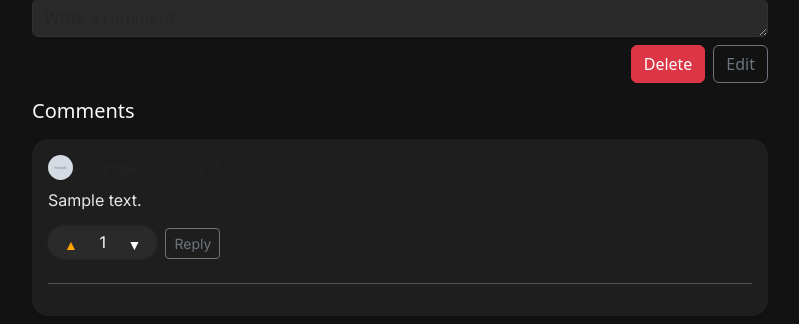
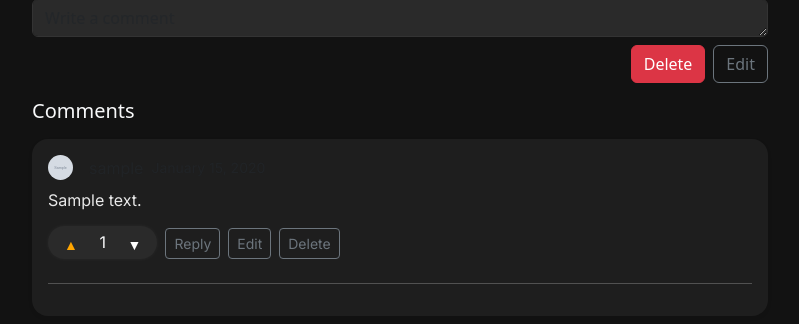
Before and after one commit to Krsmanovic-S/forum-website, a Flask app: page /post/1 in a window 1280 px wide. Shown: the part 303-627 px from the top of the page, without its empty margins (240-1039 px from the left). Run offline with Flask 3, Linux system fonts and the light colour scheme; a user stored in the database is signed in; tables that the repository leaves empty hold one stand-in row (values such as "Sample post"); grey boxes marked "Sample" are stand-in pictures; some libraries are stand-ins or nearby versions.

Commit message:
Editing Comments

```diff
--- a/database_classes.py
+++ b/database_classes.py
@@ -87,6 +87,7 @@ class Comment(db.Model):
     text: Mapped[str] = mapped_column(Text, nullable=False)
     date: Mapped[datetime] = mapped_column(DateTime, default=datetime.now)
 
+
     comment_author = relationship("User", back_populates="comments")
     parent_post = relationship("ForumPost", back_populates="comments")
     parent_comment = relationship("Comment", remote_side=[id], backref=db.backref("replies", cascade="all, delete-orphan"))
--- a/main.py
+++ b/main.py
@@ -1,4 +1,4 @@
-from flask import Flask, render_template, redirect, url_for, request, flash
+from flask import Flask, render_template, redirect, url_for, request, flash, abort
 from flask_migrate import Migrate
 from flask_bootstrap import Bootstrap5
 from flask_ckeditor import CKEditor
@@ -370,6 +370,20 @@ def reply_comment(post_id, parent_comment_id):
     return redirect(url_for("view_post", post_id=post_id) + f"#redirect-{parent_comment_id}")
 
 
+@app.route('/edit_comment/<int:comment_id>', methods=['POST'])
+def edit_comment(comment_id):
+    comment = Comment.query.get_or_404(comment_id)
+    if comment.comment_author != current_user:
+        abort(403)
+
+    new_content = request.form.get('edited_content', '').strip()
+    if new_content:
+        comment.text = new_content
+        db.session.commit()
+
+    return redirect(request.referrer + f"#redirect-{comment_id}")
+
+
 @app.route('/website-features')
 def website_features():
     return render_template('website-features.html')
--- a/static/js/custom_javascript.js
+++ b/static/js/custom_javascript.js
@@ -24,17 +24,58 @@ document.addEventListener('DOMContentLoaded', () => {
 });
 
 /* Toggle Reply-To-Comment field */
-document.querySelectorAll('.reply-toggle-button').forEach(btn => {
+document.addEventListener('DOMContentLoaded', () => {
+  document.querySelectorAll('.reply-toggle-button').forEach(btn => {
+    btn.addEventListener('click', e => {
+      const commentId = e.currentTarget.dataset.commentId;
+      const replyForm = document.getElementById(`reply-form-${commentId}`);
+      const editForm = document.getElementById(`edit-form-${commentId}`);
+      const commentText = document.getElementById(`comment-text-${commentId}`);
+
+      if (replyForm) {
+        const isReplyVisible = replyForm.style.display === 'block';
+        replyForm.style.display = isReplyVisible ? 'none' : 'block';
+
+        // Hide the edit form if it's open
+        if (editForm && editForm.style.display === 'block') {
+          editForm.style.display = 'none';
+        }
+
+        // Restore comment text if it was hidden by edit mode
+        if (commentText && commentText.classList.contains('d-none')) {
+          commentText.classList.remove('d-none');
+          commentText.classList.add('d-block');
+        }
+      }
+    });
+  });
+});
+
+/* Toggle Edit-Comment field */
+document.addEventListener('DOMContentLoaded', () => {
+  document.querySelectorAll('.edit-toggle-button').forEach(btn => {
     btn.addEventListener('click', e => {
       const commentId = e.target.dataset.commentId;
-      const form = document.getElementById(`reply-form-${commentId}`);
+      const form = document.getElementById(`edit-form-${commentId}`);
+      const text = document.getElementById(`comment-text-${commentId}`);
+      const textarea = document.getElementById(`edit-textarea-${commentId}`);
+      const replyForm = document.getElementById(`reply-form-${commentId}`);
 
-      if (form.style.display === 'block')
-      {
-        form.style.display = 'none';
+      // Pre-fill textarea with current text
+      textarea.value = text.textContent.trim();
+
+      const isEditVisible = form.style.display === 'block';
+      form.style.display = isEditVisible ? 'none' : 'block';
+
+      text.classList.toggle('d-none', !isEditVisible);
+      text.classList.toggle('d-block', isEditVisible);
+
+      // Hide reply form if visible
+      if (replyForm && replyForm.style.display === 'block') {
+        replyForm.style.display = 'none';
       }
-      else form.style.display = 'block';
     });
+  });
 });
 
 /* Expand text-area element and show the button in its corner */
--- a/templates/comment.html
+++ b/templates/comment.html
@@ -12,7 +12,22 @@
       <small class="text-muted">{{ comment.date.strftime('%B %d, %Y') }}</small>
     </span>
 
-    <p class="mb-1">{{ comment.text }}</p>
+    <div>
+      <p id="comment-text-{{ comment.id }}" class="mb-1 d-block">{{ comment.text }}</p>
+      <!-- Edit Form -->
+      <form method="POST" action="{{ url_for('edit_comment', comment_id=comment.id) }}"
+            class="edit-comment-form mb-1" id="edit-form-{{ comment.id }}" style="display: none;">
+        <div class="position-relative">
+          <textarea name="edited_content" class="form-control input-form" id="edit-textarea-{{ comment.id }}"
+                    style="text-align: left;" rows="3" required>
+          </textarea>
+          <button type="submit"
+                  class="btn btn-outline-secondary btn-sm position-absolute bottom-0 end-0 m-2">
+            Save
+          </button>
+        </div>
+      </form>
+    </div>
 
     <div class="d-flex align-items-stretch">
       <!-- Upvotes & Downvotes-->
@@ -43,6 +58,22 @@
           Reply
         </label>
       </div>
+
+      <!-- Edit Button -->
+      {% if comment.comment_author == current_user %}
+      <div class="d-flex align-items-end ms-2">
+        <button type="button" class="btn btn-sm btn-outline-secondary mb-0 edit-toggle-button"
+                data-comment-id="{{ comment.id }}" data-comment-content="{{ comment.content|e }}">
+          Edit
+        </button>
+      </div>
+      <div class="d-flex align-items-end ms-2">
+        <button type="button" class="btn btn-sm btn-outline-secondary mb-0 edit-toggle-button"
+                data-comment-id="{{ comment.id }}" data-comment-content="{{ comment.content|e }}">
+          Delete
+        </button>
+      </div>
+      {% endif %}
     </div>
 
     <!-- Reply Form -->
```
